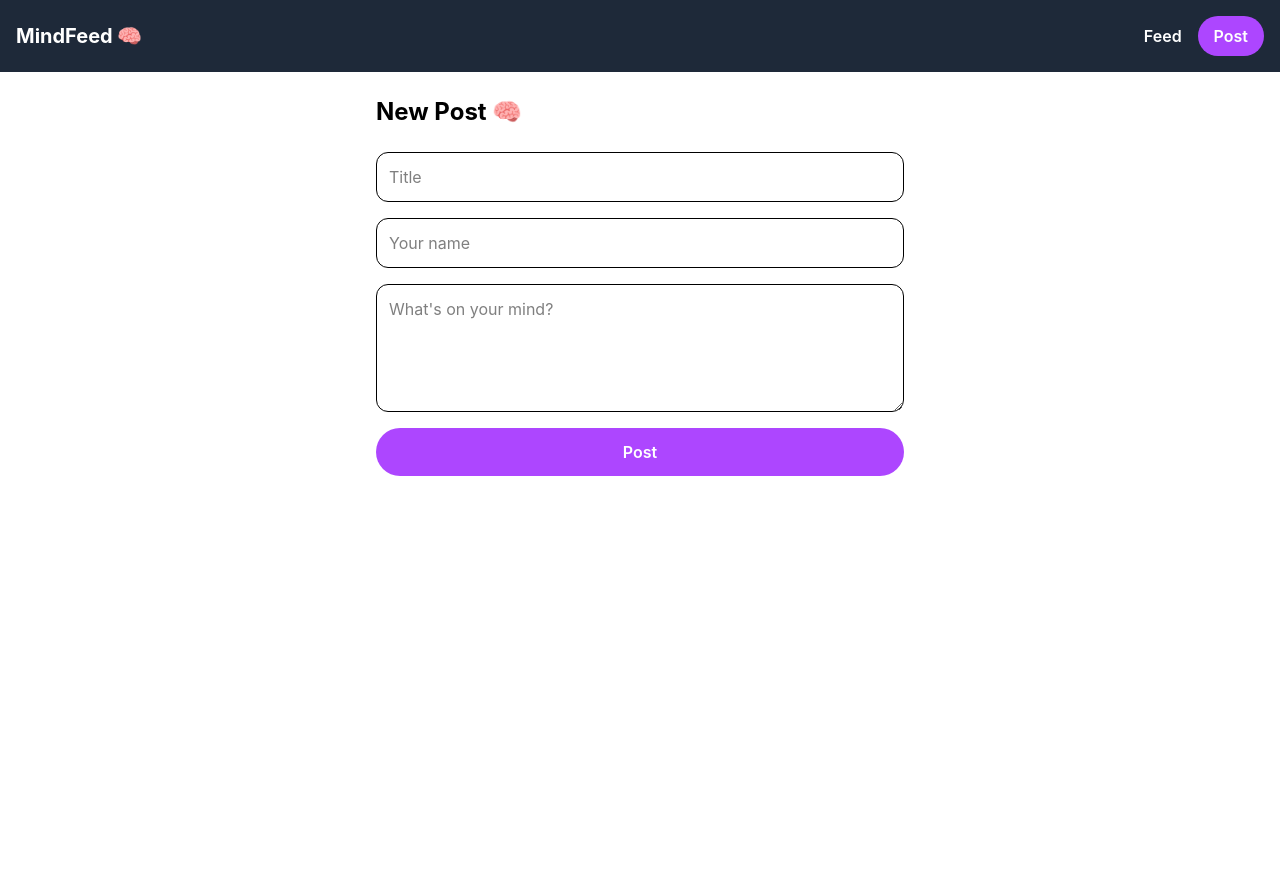
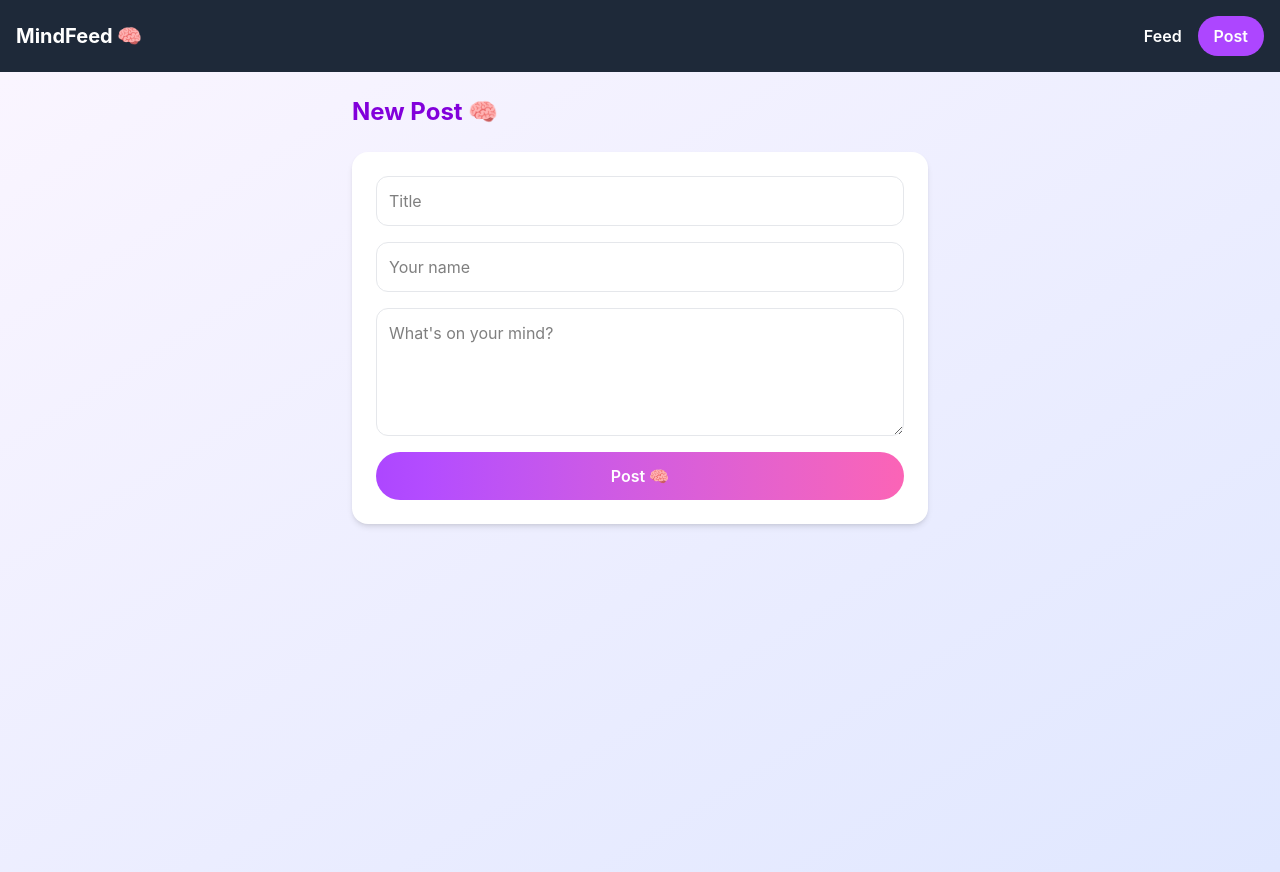
Before and after one commit to naimahchoudhury98-afk/psych-board, a React (Vite) app in the folder client/: page /new-post in a window 1280 px wide. Before the commit the page ends 800 px from the top, so only its background shows below. Built offline with nearby package versions, Linux system fonts and the light colour scheme.

Commit message:
addedmorestyling

```diff
--- a/client/src/pages/Feed.jsx
+++ b/client/src/pages/Feed.jsx
@@ -21,24 +21,25 @@ export default function Feed() {
   }
 
   return (
-    <div className="max-w-xl mx-auto p-4">
-        <h1 className="text-2xl font-bold mb-4">MindFeed 🧠</h1>
+    <div className="min-h-screen bg-gradient-to-br from-purple-50 to-indigo-100 p-6">
+      <div className="max-w-xl mx-auto">
+        <h1 className="text-2xl font-bold mb-6 text-purple-700">Your Feed 🧠</h1>
         {posts.map((post) => (
-        <div key={post.id} className="border-b p-4 hover:bg-gray-50 cursor-pointer">
+          <div key={post.id} className="bg-white rounded-2xl p-5 mb-4 shadow-md hover:shadow-lg transition-all duration-300">
             <div className="flex gap-3">
-            <div className="w-10 h-10 rounded-full bg-purple-500 flex items-center justify-center text-white font-bold">
+              <div className="w-10 h-10 rounded-full bg-gradient-to-br from-purple-400 to-pink-400 flex items-center justify-center text-white font-bold">
                 {post.author ? post.author[0].toUpperCase() : "?"}
               </div>
               <div className="flex-1">
                 <div className="flex justify-between">
-                <span className="font-bold">{post.author}</span>
+                  <span className="font-bold text-gray-800">{post.author}</span>
                   <span className="text-gray-400 text-sm">{new Date(post.created_at).toLocaleDateString()}</span>
                 </div>
                 <Link to={`/posts/${post.id}`}>
-                <p className="font-semibold mt-1">{post.title}</p>
+                  <p className="font-semibold text-purple-600 mt-1 hover:underline">{post.title}</p>
                 </Link>
                 <p className="text-gray-600 mt-1">{post.content}</p>
-              <button onClick={() => deletePost(post.id)} className="text-red-400 text-sm mt-2">
+                <button onClick={() => deletePost(post.id)} className="text-red-400 text-sm mt-2 hover:text-red-600 transition-all duration-200">
                   Delete
                 </button>
               </div>
@@ -46,5 +47,6 @@ export default function Feed() {
           </div>
         ))}
       </div>
+    </div>
   );
 }
--- a/client/src/pages/NewPost.jsx
+++ b/client/src/pages/NewPost.jsx
@@ -20,31 +20,35 @@ export default function NewPost() {
   }
 
   return (
-    <div className="max-w-xl mx-auto p-6">
-      <h1 className="text-2xl font-bold mb-6">New Post 🧠</h1>
+    <div className="min-h-screen bg-linear-to-br from-purple-50 to-indigo-100 p-6">
+      <div className="max-w-xl mx-auto">
+        <h1 className="text-2xl font-bold mb-6 text-purple-700">New Post 🧠</h1>
+        <div className="bg-white rounded-2xl p-6 shadow-md">
           <form onSubmit={handleSubmit} className="flex flex-col gap-4">
             <input
-          className="border rounded-xl p-3 outline-none focus:border-purple-400"
+              className="border border-gray-200 rounded-xl p-3 outline-none focus:border-purple-400 transition-all duration-200"
               name="title"
               placeholder="Title"
               onChange={handleChange}
             />
             <input
-          className="border rounded-xl p-3 outline-none focus:border-purple-400"
+              className="border border-gray-200 rounded-xl p-3 outline-none focus:border-purple-400 transition-all duration-200"
               name="author"
               placeholder="Your name"
               onChange={handleChange}
             />
             <textarea
-          className="border rounded-xl p-3 outline-none focus:border-purple-400 h-32"
+              className="border border-gray-200 rounded-xl p-3 outline-none focus:border-purple-400 transition-all duration-200 h-32"
               name="content"
               placeholder="What's on your mind?"
               onChange={handleChange}
             />
-        <button className="bg-purple-500 text-white py-3 rounded-full font-semibold">
-          Post
+            <button className="bg-gradient-to-r from-purple-500 to-pink-400 text-white py-3 rounded-full font-semibold hover:opacity-90 transition-all duration-200">
+              Post 🧠
             </button>
           </form>
         </div>
+      </div>
+    </div>
   );
 }
```
Lines whose indentation alone changed are shown as unchanged.
